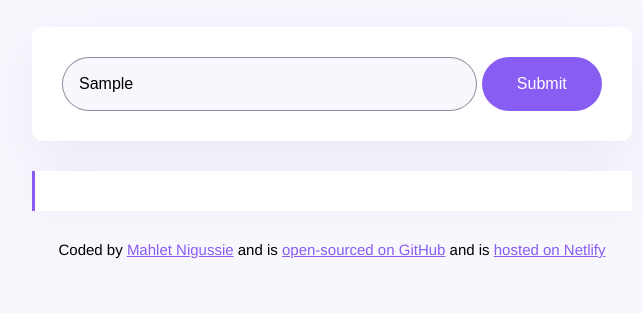
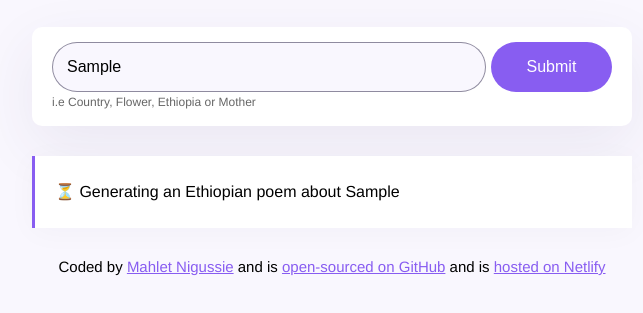
Before and after one commit to Mahlet-mimi/poem-generator, a plain HTML site: page index.html in a window 1280 px wide. Both pictures are taken after typing "Sample" into the empty fields and a click on the input 849 px from the left and 241 px from the top of the page. Shown: the part 157-470 px from the top of the page, without its empty margins (308-951 px from the left). Drawn offline with nearby package versions, Linux system fonts and the light colour scheme; no server answers.

Commit message:
Add user experience

```diff
--- a/index.html
+++ b/index.html
@@ -3,8 +3,8 @@
 <head>
     <meta charset="UTF-8">
     <meta name="viewport" content="width=device-width, initial-scale=1.0">
-  <script src="https://cdn.jsdelivr.net/npm/axios@1.6.7/dist/axios.min.js"></script>
     <script src="https://unpkg.com/typewriter-effect@latest/dist/core.js"></script>
+    <script src="https://cdn.jsdelivr.net/npm/axios@1.6.7/dist/axios.min.js"></script>
     <link rel="stylesheet" href="src/style.css">
     <title>AI Ethiopian Poem Generator </title>
 </head>
@@ -15,6 +15,7 @@
     </header>
 
     <main>
+        <div class="form-container">
         <form id="poem-form">
             <input type="text"
             placeholder="Enter the topic of Ethiopian poem"
@@ -25,10 +26,10 @@
              id="user-instruction">
              <input type="submit" class="submit-button">
         </form>
-        <div class="poem" id="poem">
+         <small class="hint">i.e Country, Flower, Ethiopia or Mother </small>
+        </div>
 
-
-        </div>
+        <div class="poem hidden" id="poem"></div>
     </main>
     <footer>
         Coded by <a href="https://github.com/mahlet-mimi" target="_blank">Mahlet Nigussie</a> and is
--- a/src/script.js
+++ b/src/script.js
@@ -1,5 +1,4 @@
 function displayPoem(response) {
-
   new Typewriter("#poem", {
     strings: response.data.answer,
     autoStart: true,
@@ -19,10 +18,11 @@ function poemGenerate(event) {
     "Your mission is to generate very short ethiopian poem only 4 lines and separate each lines in <br \> and sign in with 'SheCodes AI' with <strong> element not in the beginning but the bottom of that poem";
   apiUrl = `https://api.shecodes.io/ai/v1/generate?prompt=${prompt}&context=${context}&key=${apiKey}`;
 
-  axios.get(apiUrl).then(displayPoem);
+   axios.get(apiUrl).then(displayPoem);
 
-  console.log(context);
-  console.log(prompt);
+  let poemElement = document.querySelector("#poem");
+  poemElement.classList.remove("hidden");
+  poemElement.innerHTML = `<div class="generating">⏳ Generating an Ethiopian poem about ${instructionInput.value}</div>`;
 }
 
 
--- a/src/style.css
+++ b/src/style.css
@@ -20,17 +20,20 @@ h1{
   line-height: 1.5;
 }
 
-form{
+.form-container{
   border-radius: 10px;
-  padding: 30px;
+  padding: 15px 20px;
   background: white;
-  display: flex;
   box-shadow: 0px 20px 60px rgba(65, 50, 100, 0.08);
  margin-bottom: 30px;
 }
 
+form{
+ display: flex;
+}
+
 .input-place{
-  padding: 16px;
+  padding: 14px;
   width: 80%;
   margin-right: 5px;
   border: 1px solid rgba(39, 33, 66, 0.5);
@@ -41,7 +44,7 @@ form{
 }
 
 .submit-button{
- padding: 14px 25px;
+ padding: 14px 20px;
  border-radius: 30px;
  background:  #885df1;
  border: 0;
@@ -50,18 +53,28 @@ form{
  width: 130px;
 }
 
+.hint{
+  line-height: 1.5;
+  opacity: 0.6;
+  font-size: 12px;
+}
+
 .poem{
 padding: 20px;
 background: white;
 margin-bottom: 30px;
 border-left: 3px solid #885df1;
 line-height: 2;
-font-size: 17px;
+font-size: 16px;
 box-shadow: 0px 4px 30px 0px rgba(39, 33, 66, 0.03);
 }
 
 .poem strong{
   color: #885df1;
+}
+
+.hidden{
+  display: none;
 }
 
 a{
@@ -72,3 +85,18 @@ footer{
   text-align: center;
   font-size: 15px;
 }
+
+.generating {
+  animation: blink-animation 1s steps(5, start) infinite;
+}
+
+@keyframes blink-animation {
+  to {
+    visibility: hidden;
+  }
+}
+@-webkit-keyframes blink-animation {
+  to {
+    visibility: hidden;
+  }
+}
```
